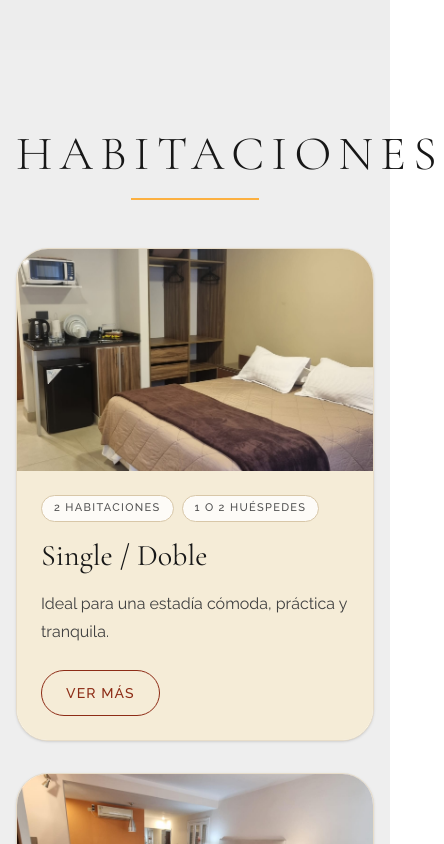
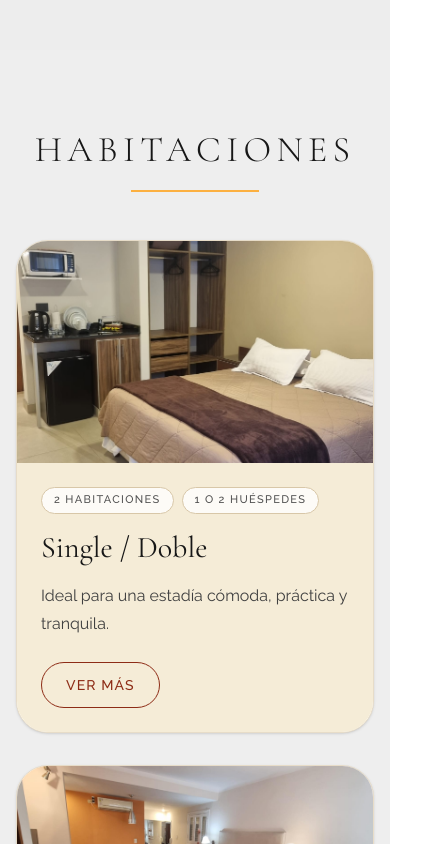
Before and after one commit to LautaroPairuna/casacerro, a Next.js app: page / in a window 390 px wide. Shown: the part 3220-4064 px from the top of the page, 444 px wide, since content can reach past the window. Built offline with nearby package versions, Linux system fonts and the light colour scheme.

Commit message:
configuracion de contacto y habitaciones

```diff
--- a/src/components/Contacto.tsx
+++ b/src/components/Contacto.tsx
@@ -54,7 +54,7 @@ export default function Contacto() {
                       Instagram
                     </p>
                   </div>
-                  <p className="mt-2">@casacerro.salta</p>
+                  <a href="https://www.instagram.com/casacerro.salta/" target="_blank" rel="noopener noreferrer" className="mt-2">@casacerro.salta</a>
                 </div>
 
                 <div>
--- a/src/components/Habitaciones.tsx
+++ b/src/components/Habitaciones.tsx
@@ -344,7 +344,7 @@ export default function Habitaciones() {
           transition={{ duration: 0.55, ease: "easeOut" }}
           className="mb-12 text-center"
         >
-          <h2 className="text-5xl md:text-6xl font-light tracking-[0.15em] uppercase text-neutral-900">
+          <h2 className="text-4xl md:text-6xl font-light tracking-[0.15em] uppercase text-neutral-900">
             Habitaciones
           </h2>
           <div className="mt-5 mb-5 mx-auto w-32 h-0.5 bg-[#FCB040]" />
```
